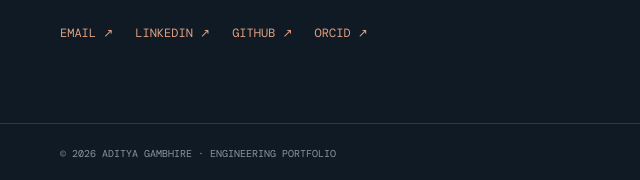
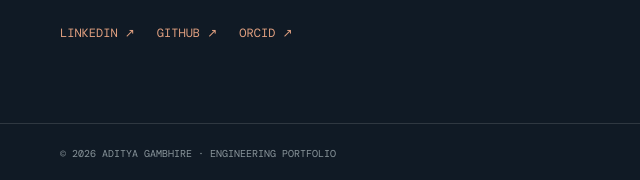
Before and after one commit to Aditya674-cloud/Aditya674-cloud.github.io, a plain HTML site: page index.html in a window 1280 px wide. Shown: the part 5715-5895 px from the top of the page, 0-640 px from the left. Drawn offline with nearby package versions, Linux system fonts and the light colour scheme.

Commit message:
Remove unverified contact email

```diff
--- a/index.html
+++ b/index.html
@@ -52,7 +52,7 @@
 <div class="credential"><h3>Robotics & Autonomy</h3><p>ROS 2 Jazzy · PX4 · Gazebo · Python · Linux</p><div class="small">ROBOTICS TOOLCHAIN</div></div>
 <div class="credential"><h3>Research workflow</h3><p>Technical documentation · engineering calculations · Git / GitHub · literature exploration</p><div class="small">RESEARCH PRACTICE</div></div>
 </div></div></section>
-<section class="contact" id="contact"><div class="wrap"><div class="eyebrow">06 / Connect</div><h2>Curious about a project or a research question?</h2><p>I welcome conversations around robotics, mechanical engineering, autonomous systems, simulation and collaborative research opportunities.</p><div class="contact-links"><a href="mailto:aditya.gambhire@gmail.com">EMAIL ↗</a><a href="https://www.linkedin.com/in/aditya-gambhire-ba1294315/" target="_blank" rel="noreferrer">LINKEDIN ↗</a><a href="https://github.com/Aditya674-cloud" target="_blank" rel="noreferrer">GITHUB ↗</a><a href="https://orcid.org/0009-0000-8894-9250" target="_blank" rel="noreferrer">ORCID ↗</a></div></div></section>
+<section class="contact" id="contact"><div class="wrap"><div class="eyebrow">06 / Connect</div><h2>Curious about a project or a research question?</h2><p>I welcome conversations around robotics, mechanical engineering, autonomous systems, simulation and collaborative research opportunities.</p><div class="contact-links"><a href="https://www.linkedin.com/in/aditya-gambhire-ba1294315/" target="_blank" rel="noreferrer">LINKEDIN ↗</a><a href="https://github.com/Aditya674-cloud" target="_blank" rel="noreferrer">GITHUB ↗</a><a href="https://orcid.org/0009-0000-8894-9250" target="_blank" rel="noreferrer">ORCID ↗</a></div></div></section>
 </main>
 <footer class="footer"><div class="wrap"><span>© <span id="year"></span> ADITYA GAMBHIRE · ENGINEERING PORTFOLIO</span><span>BUILT TO DOCUMENT THE PROCESS, NOT JUST THE OUTCOME.</span></div></footer>
 <script>
```
